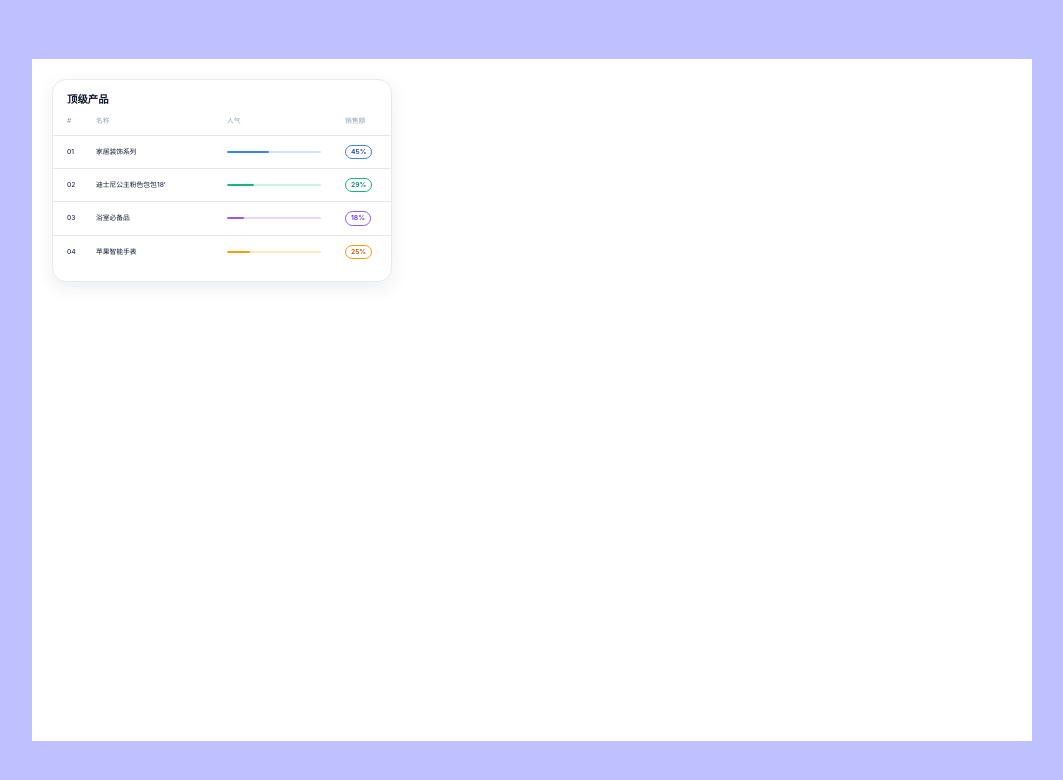
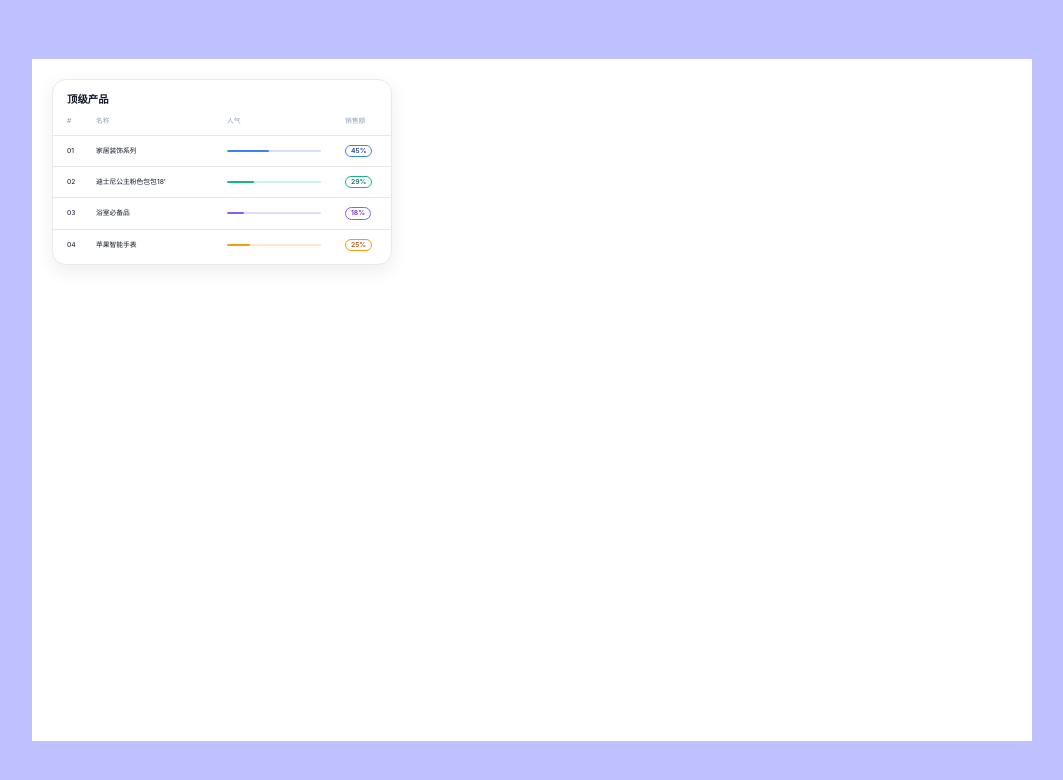
Before and after one commit to ALiuYiLin/sales-admin, a React (Vite) app: page / in a window 1280 px wide. Shown: the top 780 px of the page, without its empty margins (108-1171 px from the left). Built offline with nearby package versions, Linux system fonts and the light colour scheme; a web font is replaced by a local one.

Commit message:
fix: mb 和标签pb

```diff
--- a/src/pages/home/tsx/top-products/top-products.module.scss
+++ b/src/pages/home/tsx/top-products/top-products.module.scss
@@ -15,7 +15,7 @@
   color: rgba(150, 165, 184, 1);
   --ml: 14px;
   --mt: 12px;
-  --mb: 13px;
+  --mb: 4px;
   --mr: 19px;
   .title {
     color: #0f172a;
@@ -114,7 +114,7 @@
     background: transparent;
     border: 1px solid var(--badge-border);
     color: var(--badge-color);
-    padding:   2px 5px;
+    padding:   1px 5px;
   }
 }
 
```
